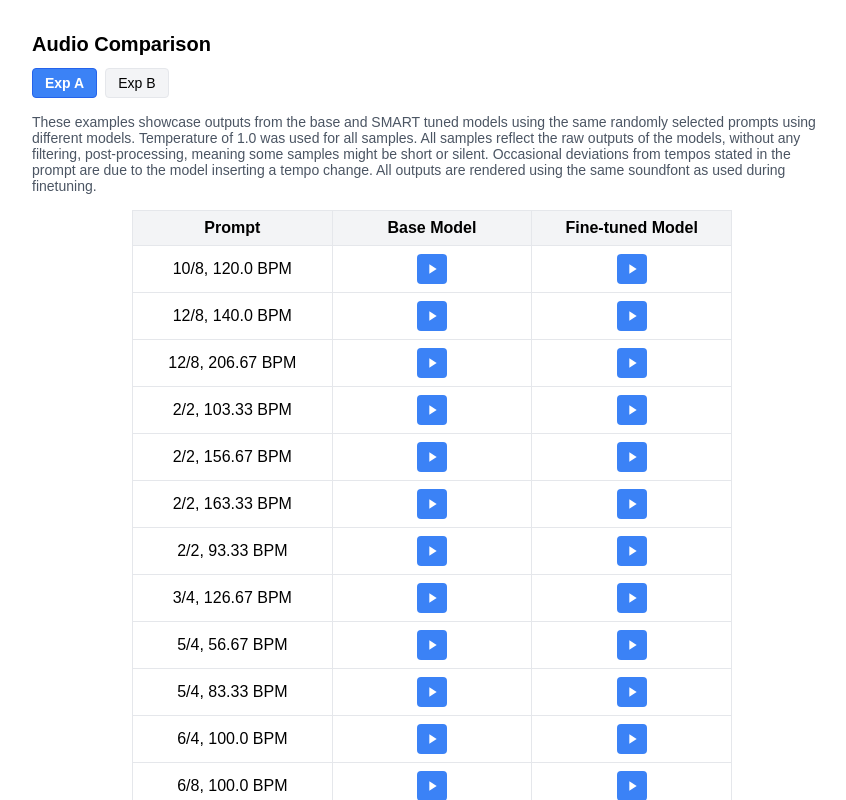
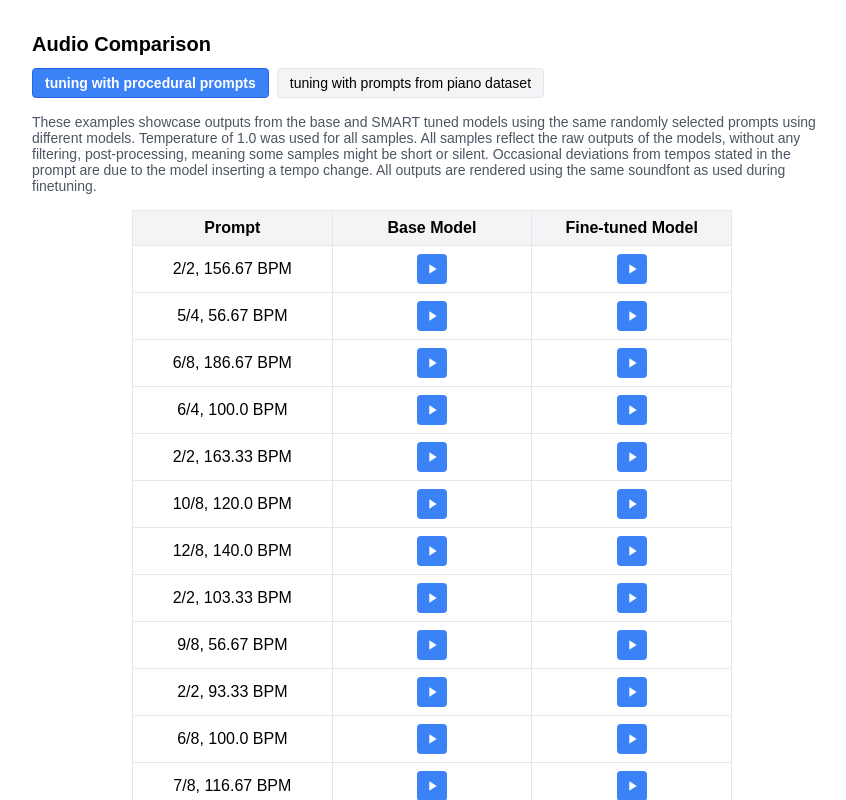
Before and after one commit to anonymous-submission-199999999/SMART-demo, a React (Vite) app: page / in a window 1280 px wide. Shown: the top 800 px of the page, without its empty margins (208-1054 px from the left). Built offline with nearby package versions, Linux system fonts and the light colour scheme.

Commit message:
add prompts from dataset

```diff
--- a/src/AudioComparison.jsx
+++ b/src/AudioComparison.jsx
@@ -283,31 +283,36 @@ const AudioComparison = () => {
         return { timeSignature, tempo };
     };
 
-    // Get relevant prompts for the selected experiment
-    const getExperimentPrompts = () => {
+    // Get examples for the selected experiment - FIXED to use file indices
+    const getExperimentExamples = () => {
         if (!selectedExperiment || !audioIndex.experiments[selectedExperiment]) {
             return [];
         }
 
-        // Extract unique prompts from the experiment
         const experimentFiles = audioIndex.experiments[selectedExperiment];
-        const uniquePrompts = [...new Set(experimentFiles.map(file => file.prompt))];
-        return uniquePrompts.sort();
+
+        // Group by promptIndex to ensure we get one entry for each original index
+        const examplesByPromptIndex = {};
+
+        // First group files by promptIndex
+        experimentFiles.forEach(file => {
+            if (!examplesByPromptIndex[file.promptIndex]) {
+                examplesByPromptIndex[file.promptIndex] = {
+                    promptIndex: file.promptIndex,
+                    prompt: file.prompt,
+                    models: {}
+                };
+            }
+            examplesByPromptIndex[file.promptIndex].models[file.model] = file;
+        });
+
+        // Convert to array and sort by promptIndex
+        return Object.values(examplesByPromptIndex).sort((a, b) => {
+            return parseInt(a.promptIndex) - parseInt(b.promptIndex);
+        });
     };
 
-    // Get files for a specific prompt and model in the selected experiment
-    const getAudioForPromptAndModel = (prompt, model) => {
-        if (!selectedExperiment || !prompt || !model) return null;
-
-        const matchingFiles = audioIndex.experiments[selectedExperiment].filter(
-            file => file.prompt === prompt && file.model === model
-        );
-
-        if (matchingFiles.length === 0) return null;
-        return matchingFiles[0];
-    };
-
-    const prompts = getExperimentPrompts();
+    const examples = getExperimentExamples();
 
     return (
         <div style={styles.container}>
@@ -320,7 +325,7 @@ const AudioComparison = () => {
                         style={selectedExperiment === experiment ? styles.experimentButtonActive : styles.experimentButton}
                         onClick={() => setSelectedExperiment(experiment)}
                     >
-                        {experiment.replace('experiment_', 'Exp ')}
+                        {experiment.replace('experiment_A', 'tuning with procedural prompts').replace("experiment_B", "tuning with prompts from piano dataset")}
                     </button>
                 ))}
             </div>
@@ -343,18 +348,19 @@ const AudioComparison = () => {
                         </tr>
                     </thead>
                     <tbody>
-                        {prompts.map(prompt => {
-                            const baseAudio = getAudioForPromptAndModel(prompt, 'base');
-                            const finetunedAudio = getAudioForPromptAndModel(prompt, 'finetuned');
-                            const { timeSignature, tempo } = extractAudioInfo(prompt);
+                        {examples.map(example => {
+                            const baseAudio = example.models?.base;
+                            const finetunedAudio = example.models?.finetuned;
+                            const { timeSignature, tempo } = extractAudioInfo(example.prompt);
 
                             const isBaseAudioPlaying = currentlyPlaying === getAudioPath(baseAudio);
                             const isFinetunedAudioPlaying = currentlyPlaying === getAudioPath(finetunedAudio);
 
                             return (
-                                <tr key={prompt}>
+                                <tr key={`${example.promptIndex}-${example.prompt}`}>
                                     <td style={styles.dataCell}>
                                         {timeSignature}, {tempo} BPM
+                                        {/* <div style={styles.fileInfo}>Index: {example.promptIndex}</div> */}
                                     </td>
                                     <td style={styles.dataCell}>
                                         {baseAudio ? (
--- a/src/indexer.js
+++ b/src/indexer.js
@@ -165,6 +165,11 @@ async function createIndex() {
 
                 console.log(`Added to index: ${relativeMp3Path}`);
             }
+            else {
+                console.error(`Failed to convert ${file.wavPath} to MP3`);
+                // exit
+                asd
+            }
         }
 
         // Group files by various attributes
@@ -215,6 +220,7 @@ export default audioIndex;
         fs.writeFileSync(OUTPUT_FILE, jsContent);
         console.log(`Audio index module created at ${OUTPUT_FILE}`);
         console.log(`Converted ${audioFiles.length} WAV files to MP3`);
+        // print how many files are in the index and
 
     } catch (error) {
         console.error('Error creating audio index:', error);
```
